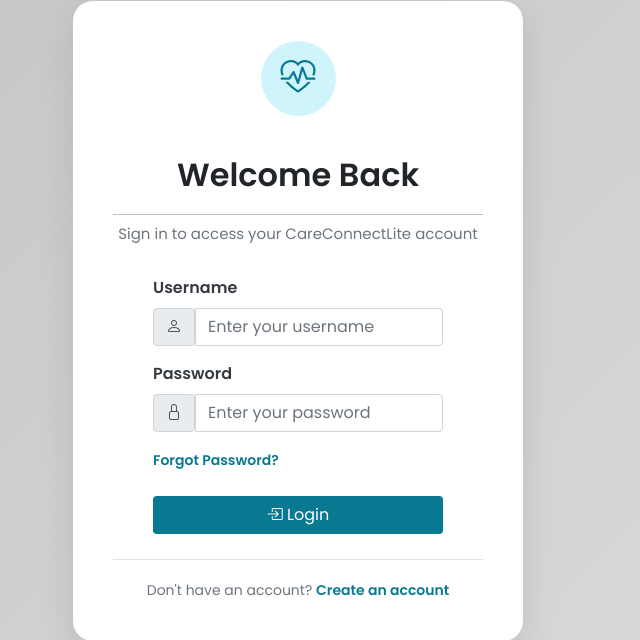
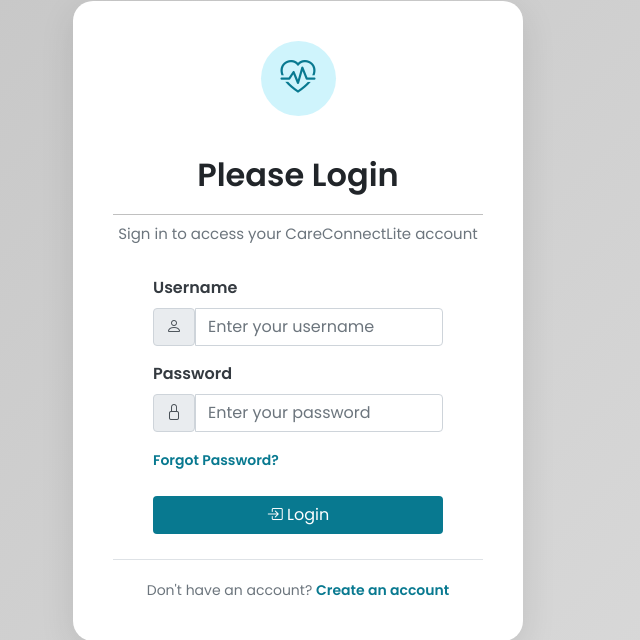
Before and after one commit to chrisscholl16/CareLite, a Flask app: page /login in a window 1280 px wide. Shown: the part 335-975 px from the top of the page, without its empty margins (342-982 px from the left). Run offline with Flask 3, Linux system fonts and the light colour scheme.

Commit message:
Login page

```diff
--- a/templates/login.html
+++ b/templates/login.html
@@ -10,7 +10,7 @@
             <i class="bi bi-heart-pulse"></i>
         </div>
 
-        <h1>Welcome Back</h1>
+        <h1>Please Login</h1>
         <p class="login-subtitle">
             Sign in to access your CareConnectLite account
         </p>
```
Also changed, not shown: 3 other files.
